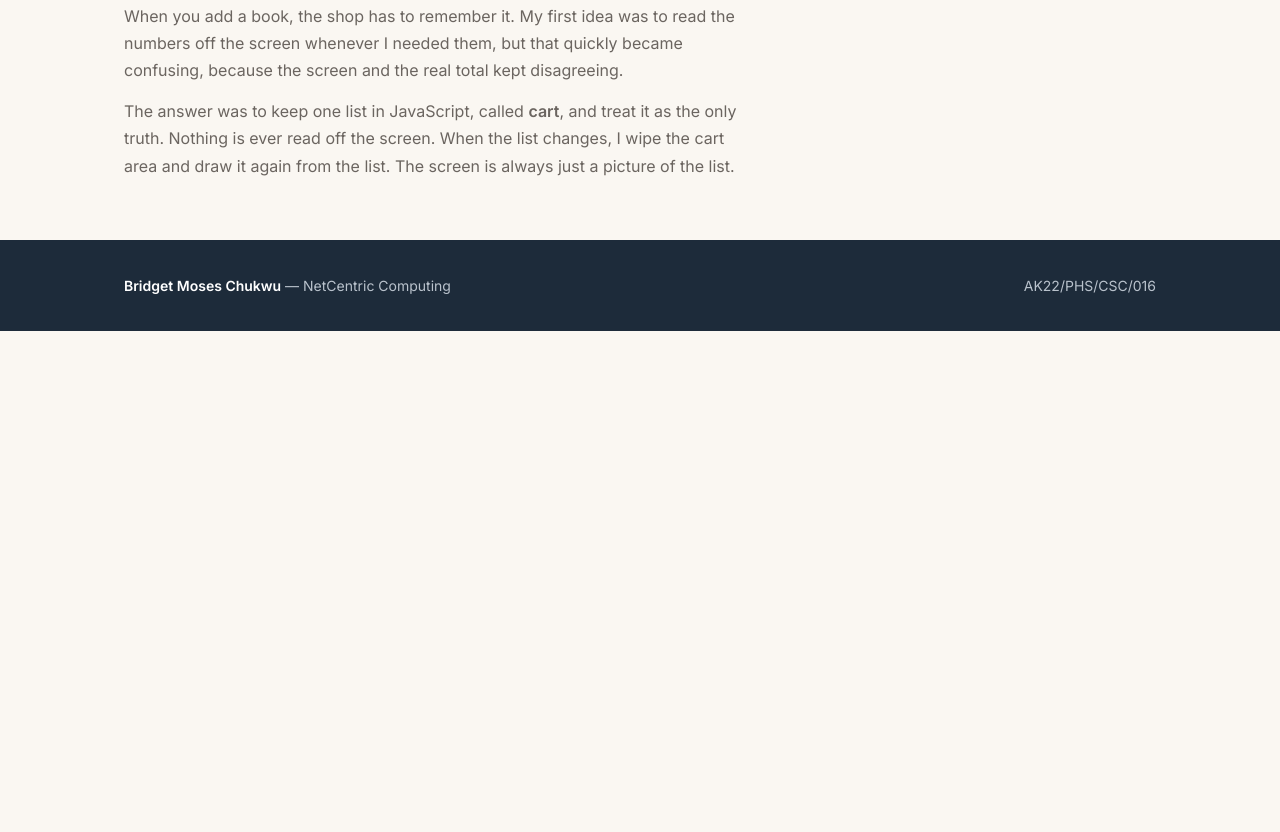
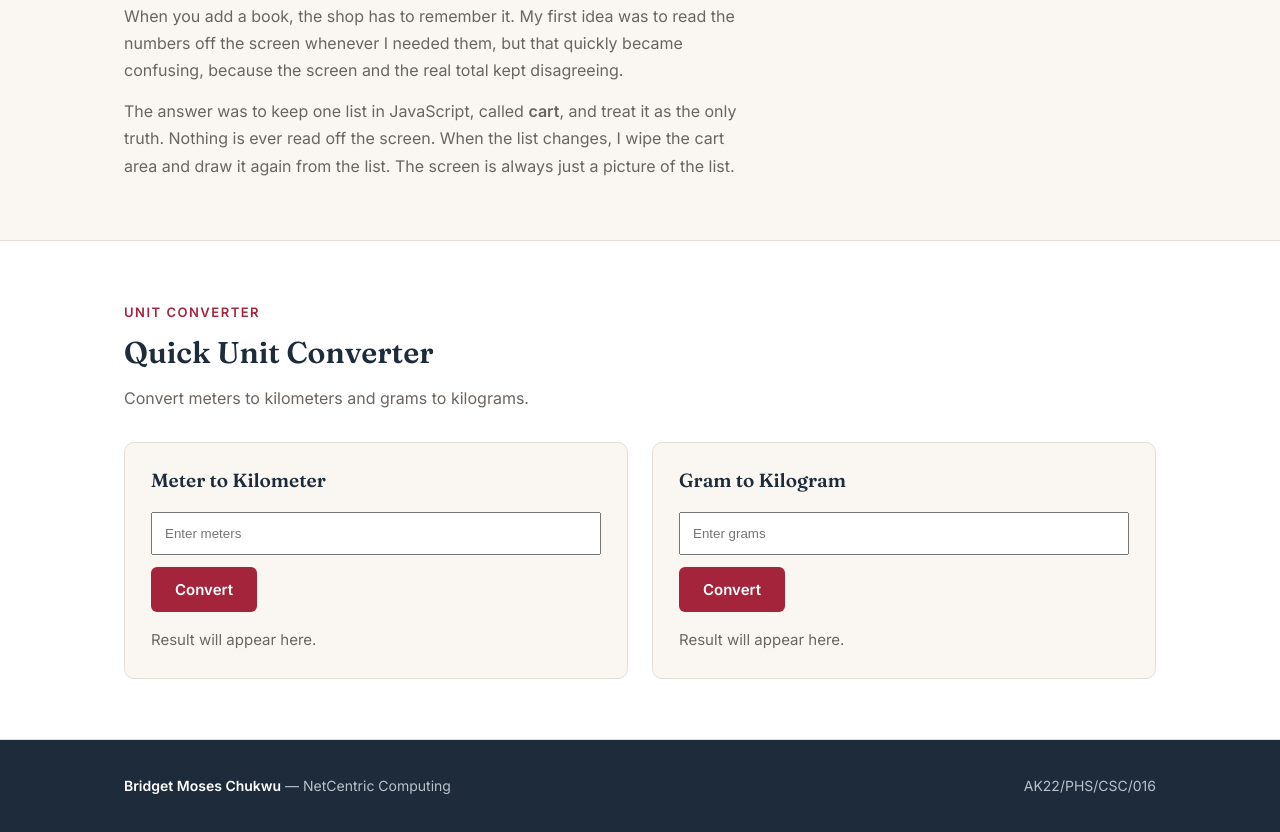
Before and after one commit to Bhee-Tech/bridget-ak22-016.github.io, a plain HTML site: page projects.html in a window 1280 px wide. Shown: the part 976-1808 px from the top of the page. Before the commit the page ends 1307 px from the top, so only its background shows below. Drawn offline with Linux system fonts and the light colour scheme.

Commit message:
Update projects.html

```diff
--- a/projects.html
+++ b/projects.html
@@ -83,6 +83,87 @@
     </div>
   </section>
 
+  <!-- UNIT CONVERTER -->
+  <section class="section-white">
+    <div class="container">
+      <span class="label">Unit Converter</span>
+      <h2>Quick Unit Converter</h2>
+      <p>
+        Convert meters to kilometers and grams to kilograms.
+      </p>
+
+      <div class="cards-2">
+
+        <!-- Meter to Kilometer -->
+        <div class="card">
+          <h3>Meter to Kilometer</h3>
+
+          <input
+            type="number"
+            id="meterInput"
+            placeholder="Enter meters"
+            style="padding: 12px; width: 100%; margin-top: 12px;"
+          >
+
+          <button
+            onclick="convertMeter()"
+            class="btn"
+            style="margin-top: 12px;"
+          >
+            Convert
+          </button>
+
+          <p id="meterResult" style="margin-top: 15px;">
+            Result will appear here.
+          </p>
+        </div>
+
+        <!-- Gram to Kilogram -->
+        <div class="card">
+          <h3>Gram to Kilogram</h3>
+
+          <input
+            type="number"
+            id="gramInput"
+            placeholder="Enter grams"
+            style="padding: 12px; width: 100%; margin-top: 12px;"
+          >
+
+          <button
+            onclick="convertGram()"
+            class="btn"
+            style="margin-top: 12px;"
+          >
+            Convert
+          </button>
+
+          <p id="gramResult" style="margin-top: 15px;">
+            Result will appear here.
+          </p>
+        </div>
+
+      </div>
+    </div>
+  </section>
+
+  <script>
+    function convertMeter() {
+      let meters = document.getElementById("meterInput").value;
+      let kilometers = meters / 1000;
+
+      document.getElementById("meterResult").textContent =
+        kilometers + " kilometer(s)";
+    }
+
+    function convertGram() {
+      let grams = document.getElementById("gramInput").value;
+      let kilograms = grams / 1000;
+
+      document.getElementById("gramResult").textContent =
+        kilograms + " kilogram(s)";
+    }
+  </script>
+
   <div class="footer">
     <div class="container">
       <span><strong>Bridget Moses Chukwu</strong> &mdash; NetCentric Computing</span>
```
